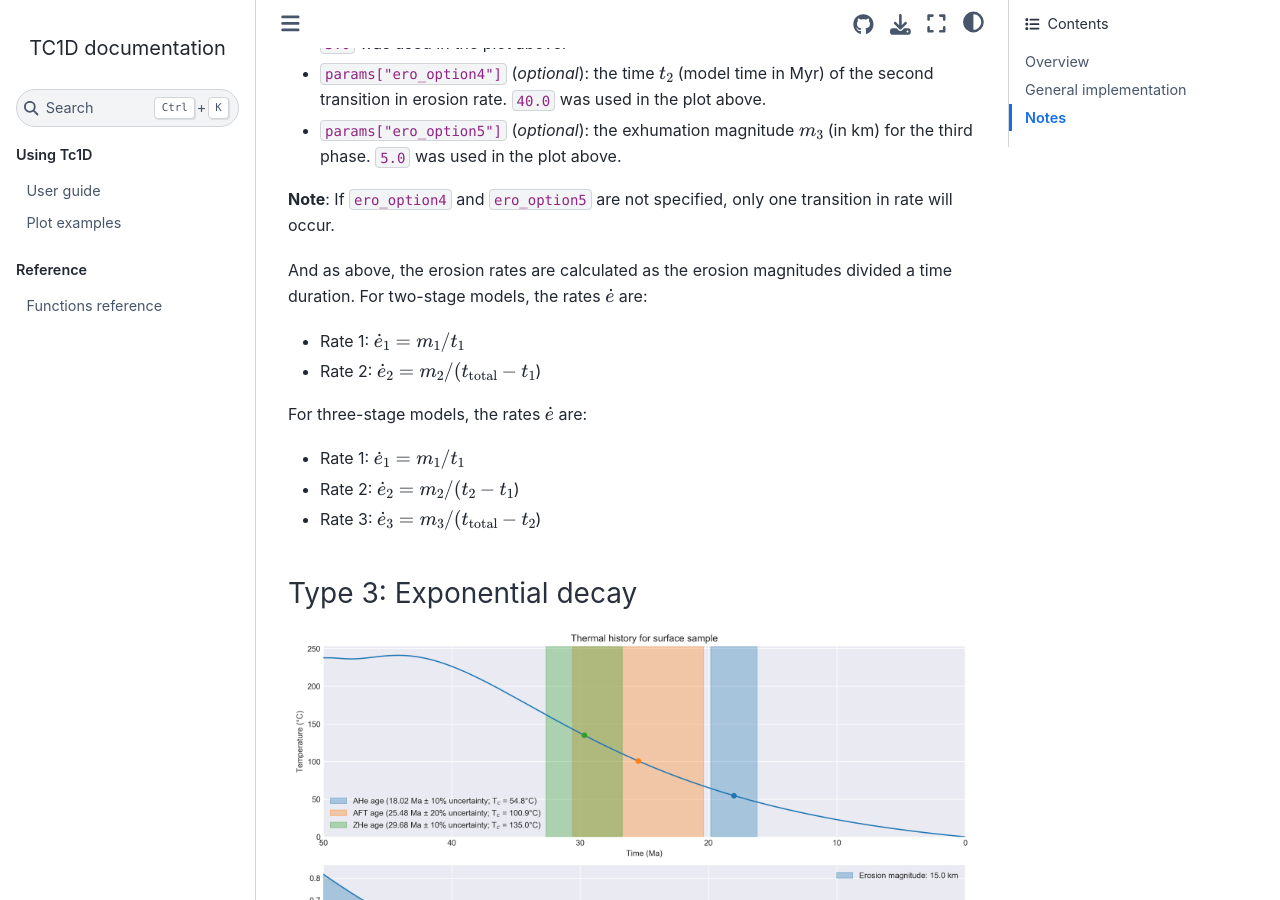
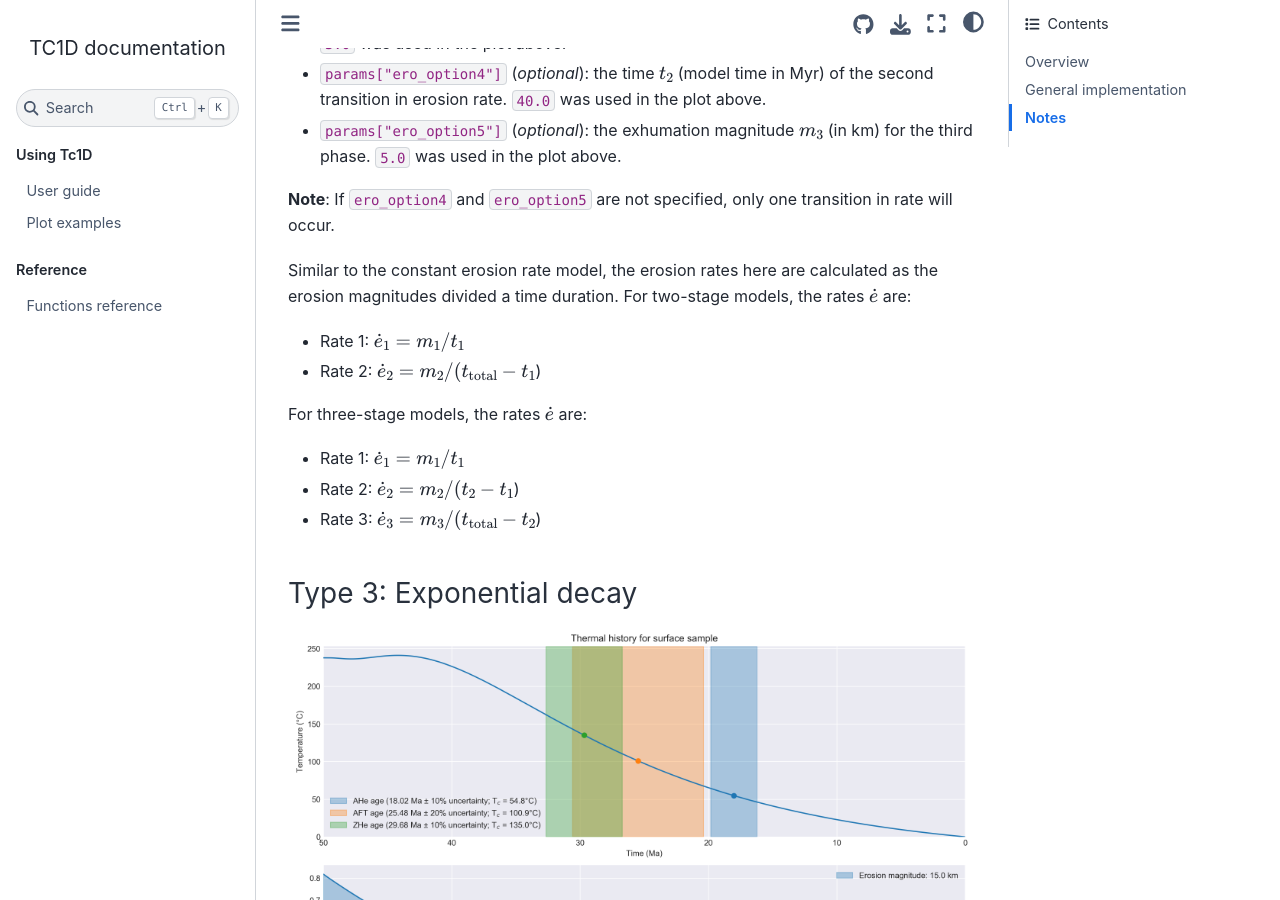
Before and after one commit to HUGG/TC1D, a Sphinx documentation site: the page built from docs/source/erosion-models.md, in a window 1280 px wide and 900 px high, scrolled down 3452 px. Built offline with Sphinx 7.4.7 and the Sphinx Book theme 1.1.4, drawn with Linux system fonts in a browser that asks for light colours.

Commit message:
Minor edit

```diff
--- a/docs/source/erosion-models.md
+++ b/docs/source/erosion-models.md
@@ -86,7 +86,7 @@ The parameters used in this case are:
 
 **Note**: If `ero_option4` and `ero_option5` are not specified, only one transition in rate will occur.
 
-And as above, the erosion rates are calculated as the erosion magnitudes divided a time duration.
+Similar to the constant erosion rate model, the erosion rates here are calculated as the erosion magnitudes divided a time duration.
 For two-stage models, the rates $\dot{e}$ are:
 
 - Rate 1: $\dot{e}_{1} = m_{1} / t_{1}$
```
